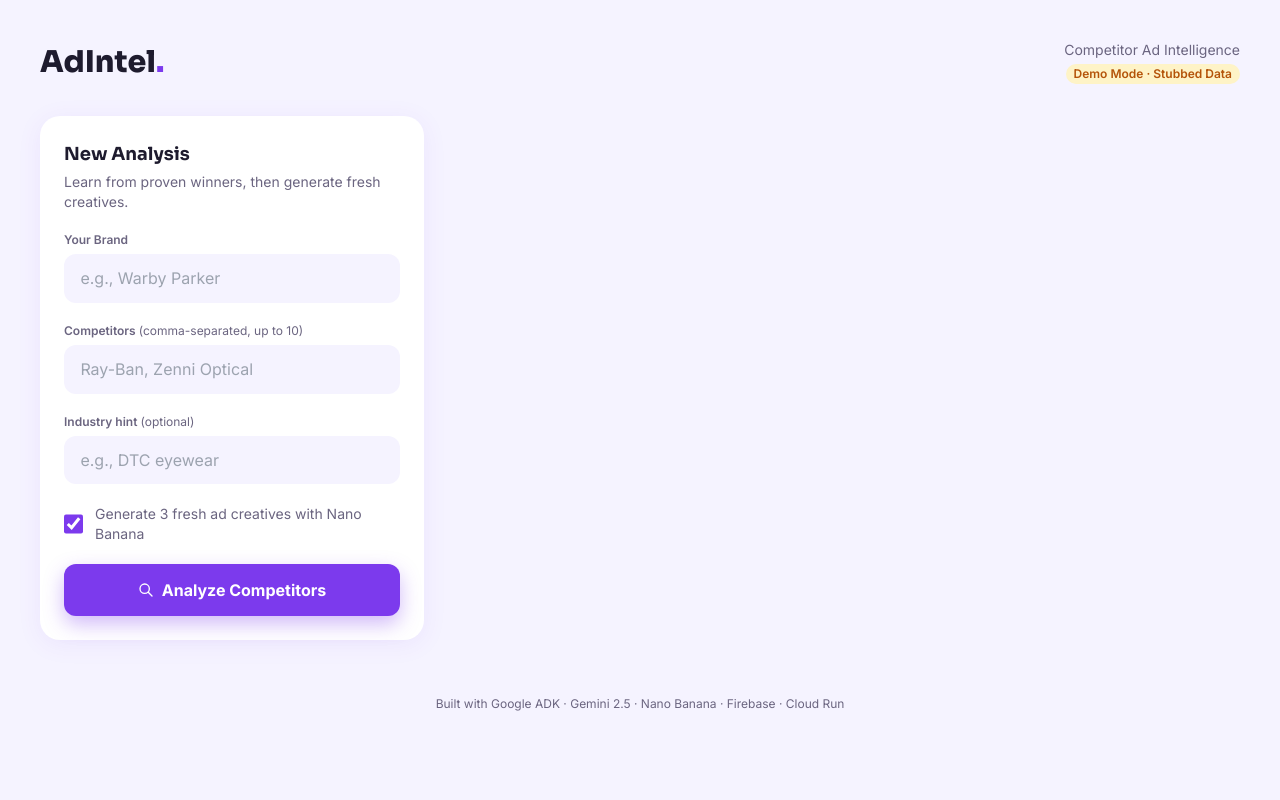
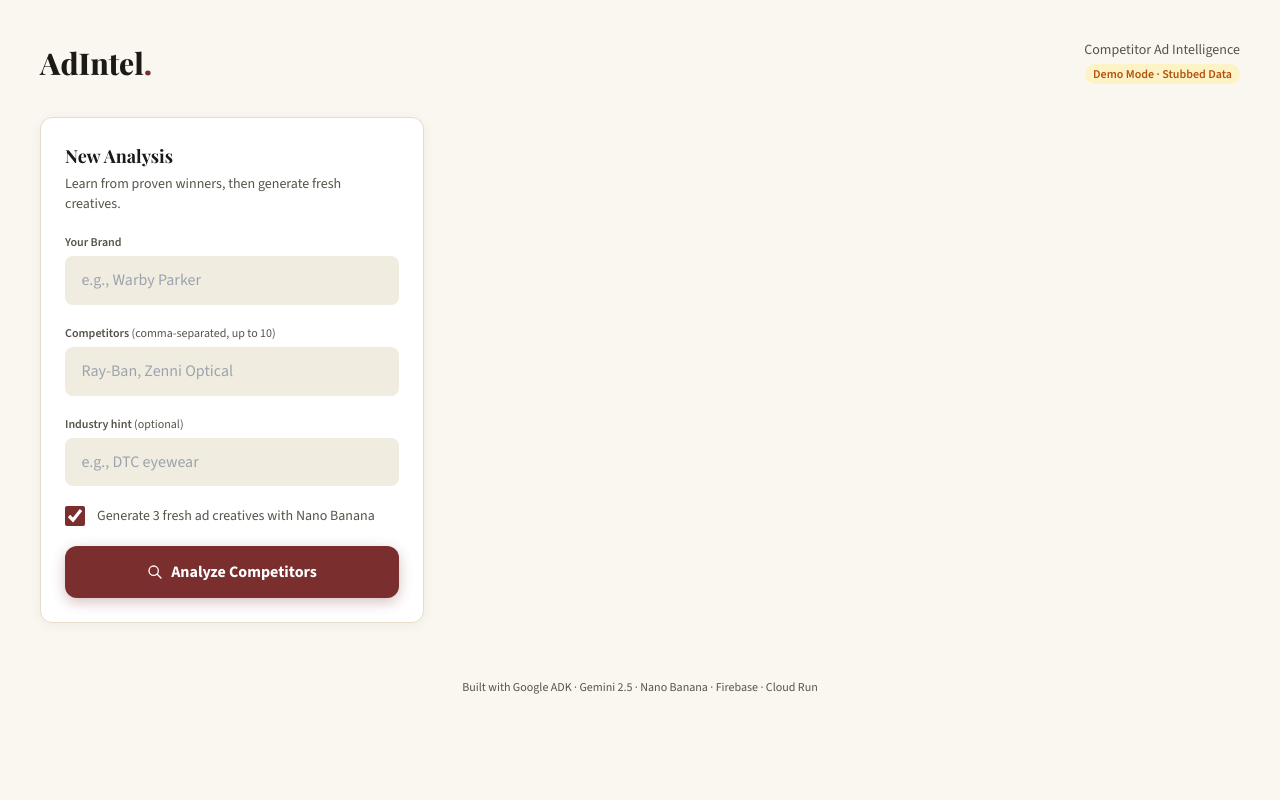
Before and after one commit to swatig23/adIntel, a FastAPI app: page / in a window 1280 px wide. Run offline with FastAPI, Linux system fonts and the light colour scheme; some libraries are stand-ins or nearby versions.

Commit message:
Re-skin to Wide Editorial palette (user preferred this over Bold Colorful) while keeping the wide 2-column layout and dashboard/charts
User explicitly preferred the earlier Wide Editorial visual style
(warm paper background, serif Playfair Display headlines, burgundy
accent) over the Bold Colorful theme (lavender bg, violet/fuchsia,
Sora font) from two commits ago. Confirmed via clarifying questions
that they wanted the editorial COLORS/FONTS specifically, not a full
revert -- the wide 2-column layout (fixing the earlier whitespace
complaint) and the chart/dashboard restructuring (fixing the earlier
wall-of-text complaint) both stay.

Did a careful re-skin rather than a git revert:
- Swapped CSS custom properties in index.html, report.html,
  report_page.html, history.html, error.html: lavender/violet/Sora
  -> warm paper/burgundy/Playfair Display.
- Found and fixed several hardcoded Tailwind utility classes that a
  simple CSS-variable swap would have missed entirely, since they
  don't reference the variables: bg-violet-50, bg-violet-100,
  shadow-violet-300/50, and Chart.js's own hex color constants
  (#7c3aed, #d946ef, #f59e0b, #10b981, #c4b5fd) -- all replaced with
  the matching editorial palette (burgundy/terracotta/gold/forest
  green) so the charts don't clash with the new theme.
- Caught one leftover hardcoded lavender hex (#f5f3ff) on the form
  input backgrounds that a first pass missed -- inputs looked
  visually inconsistent (cool-toned box on a warm-toned page) until
  fixed to a matching warm cream.

Verified via real Chrome headless screenshots (served over local
HTTP) of both the form page and the full dashboard report with the
same mock data used in the previous dashboard verification pass, to
confirm the re-skin didn't disturb the underlying chart/disclosure
functionality. 23/23 tests passing (template-only change, no logic
touched).

```diff
--- a/src/adintel/templates/index.html
+++ b/src/adintel/templates/index.html
@@ -8,31 +8,31 @@
   <script src="https://unpkg.com/htmx.org@2.0.3"></script>
   <script src="https://cdn.jsdelivr.net/npm/chart.js@4"></script>
   <link rel="preconnect" href="https://fonts.googleapis.com">
-  <link href="https://fonts.googleapis.com/css2?family=Sora:wght@600;700;800&family=Inter:wght@400;500;600;700&display=swap" rel="stylesheet">
+  <link href="https://fonts.googleapis.com/css2?family=Playfair+Display:wght@600;700;800&family=Source+Sans+3:wght@400;500;600;700&display=swap" rel="stylesheet">
   <style>
     :root {
-      --bg: #f5f3ff;
-      --ink: #1e1b2e;
-      --ink-soft: #6b6580;
-      --violet: #7c3aed;
-      --violet-dark: #6d28d9;
-      --fuchsia: #d946ef;
-      --amber: #f59e0b;
+      --bg: #faf7f0;
+      --ink: #1c1a17;
+      --ink-soft: #57534a;
+      --violet: #7a2e2e;
+      --violet-dark: #5f2323;
+      --fuchsia: #b5533c;
+      --amber: #b8860b;
     }
     body {
-      font-family: 'Inter', system-ui, sans-serif;
+      font-family: 'Source Sans 3', system-ui, sans-serif;
       background: var(--bg);
       color: var(--ink);
     }
-    .display { font-family: 'Sora', system-ui, sans-serif; }
+    .display { font-family: 'Playfair Display', Georgia, serif; }
 
-    .card { background: #fff; border-radius: 1.25rem; }
-    .card-shadow { box-shadow: 0 4px 24px rgba(124, 58, 237, 0.08); }
+    .card { background: #fff; border-radius: 0.75rem; border: 1px solid #e4ddc9; }
+    .card-shadow { box-shadow: 0 2px 12px rgba(28, 26, 23, 0.05); }
 
     .field-input {
-      background: #f5f3ff;
+      background: #f1ece0;
       border: 2px solid transparent;
-      border-radius: 0.75rem;
+      border-radius: 0.5rem;
       padding: 0.65rem 0.9rem;
       transition: border-color 0.15s ease;
       color: var(--ink);
@@ -45,13 +45,13 @@
     .submit-btn {
       background: var(--violet);
       color: #fff;
-      box-shadow: 0 8px 20px rgba(124, 58, 237, 0.35);
+      box-shadow: 0 4px 14px rgba(122, 46, 46, 0.3);
       transition: transform 0.12s ease, box-shadow 0.12s ease, background 0.15s ease;
     }
     .submit-btn:hover { background: var(--violet-dark); }
     .submit-btn:active {
       transform: scale(0.97) translateY(1px);
-      box-shadow: 0 2px 8px rgba(124, 58, 237, 0.4);
+      box-shadow: 0 2px 8px rgba(122, 46, 46, 0.4);
     }
     .htmx-request .submit-btn,
     .submit-btn.htmx-request {
@@ -188,7 +188,7 @@
         <!-- Fun animated progress overlay, shown only while HTMX request is in flight -->
         <div id="progress-overlay" class="mt-6 pt-6 border-t border-[var(--bg)]">
           <div class="flex items-center gap-3 mb-4">
-            <div class="w-8 h-8 rounded-full bg-violet-100 flex items-center justify-center animate-pulse flex-shrink-0">
+            <div class="w-8 h-8 rounded-full bg-[#f1e4e0] flex items-center justify-center animate-pulse flex-shrink-0">
               <svg class="w-4 h-4 text-[var(--violet)]" fill="none" stroke="currentColor" viewBox="0 0 24 24">
                 <path stroke-linecap="round" stroke-linejoin="round" stroke-width="2" d="M13 10V3L4 14h7v7l9-11h-7z"/>
               </svg>
```
Also changed, not shown: src/adintel/templates/error.html (+7 -7 lines), src/adintel/templates/history.html (+6 -6 lines), src/adintel/templates/report.html (+9 -9 lines), src/adintel/templates/report_page.html (+6 -6 lines).
